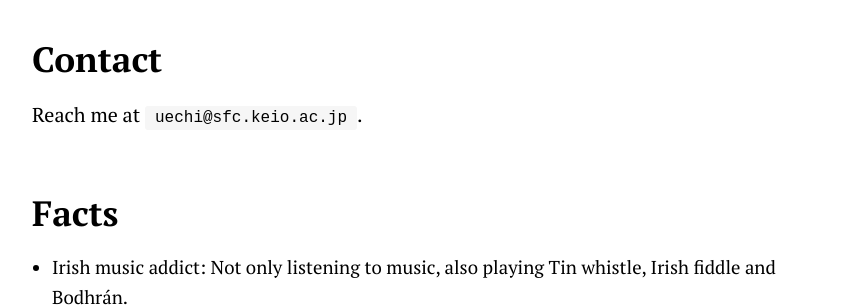
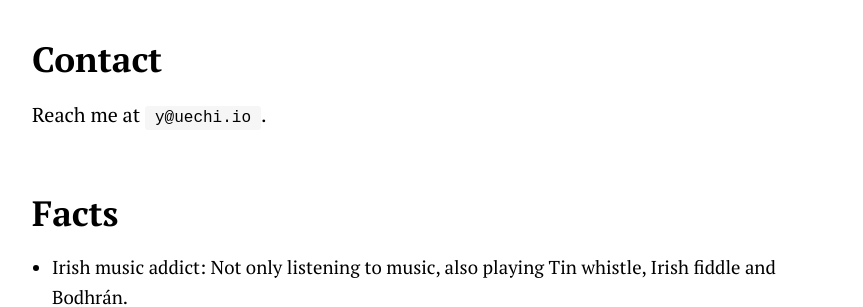
Before and after one commit to uetchy/uechi.io, a Jekyll site: the page built from _pages/author.md, in a window 1280 px wide. Shown: the part 343-650 px from the top of the page, without its empty margins (208-1071 px from the left). Built offline with Jekyll 4.4.1, drawn with Linux system fonts in a browser that asks for light colours; nearby versions of some CDN libraries; comment, search, counter and statistics services are not loaded.

Commit message:
update email

```diff
--- a/_pages/author.md
+++ b/_pages/author.md
@@ -8,7 +8,7 @@ I'm **Yasuaki Uechi**, a graduate student studying about timeseries data analysi
 
 # Contact
 
-Reach me at `uechi@sfc.keio.ac.jp`.
+Reach me at `y@uechi.io`.
 
 # Facts
 
```
